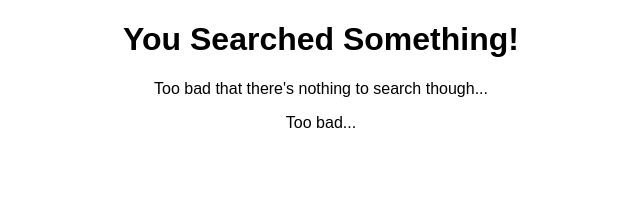
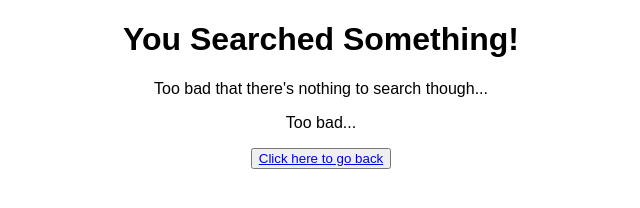
Before and after one commit to DevA-rora/Rick-Astley-Rickroll-Page, a plain HTML site: page search.html in a window 1280 px wide. Shown: the whole page, without its empty margins (319-959 px from the left). Drawn offline with Linux system fonts and the light colour scheme.

Commit message:
edited files index and search

```diff
--- a/search.html
+++ b/search.html
@@ -9,6 +9,7 @@
     <h1 style="font-family: Arial, Helvetica, sans-serif;"> You Searched Something! </h1>
     <p style="font-family: Arial, Helvetica, sans-serif;"> Too bad that there's nothing to search though...</p>
     <p style="font-family: Arial, Helvetica, sans-serif;">Too bad...</p>
+    <button> <a href= "index.html"> Click here to go back </a> </button>
     </center>
 </body>
 
```
Also changed, not shown: index.html (+5 -1 lines).
